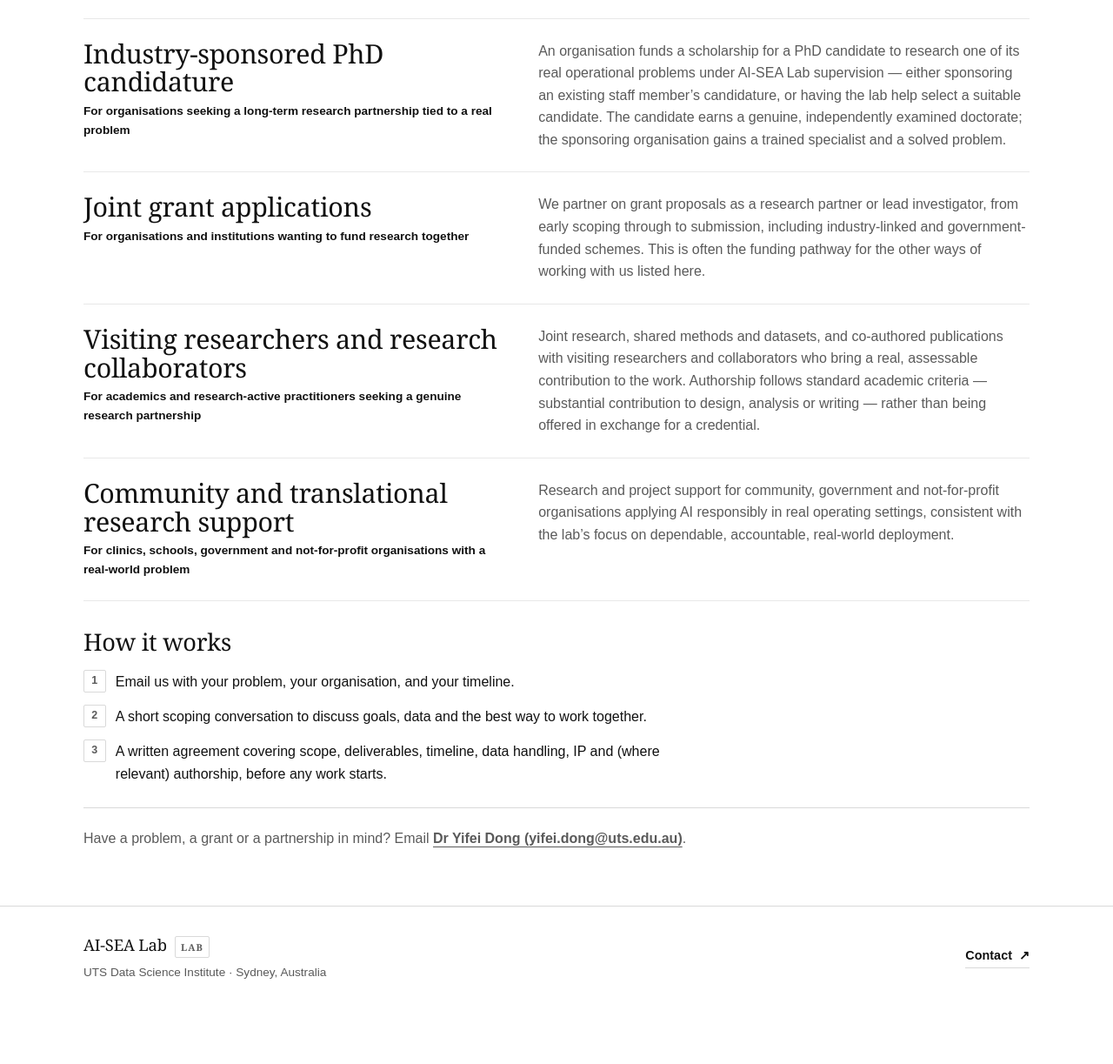
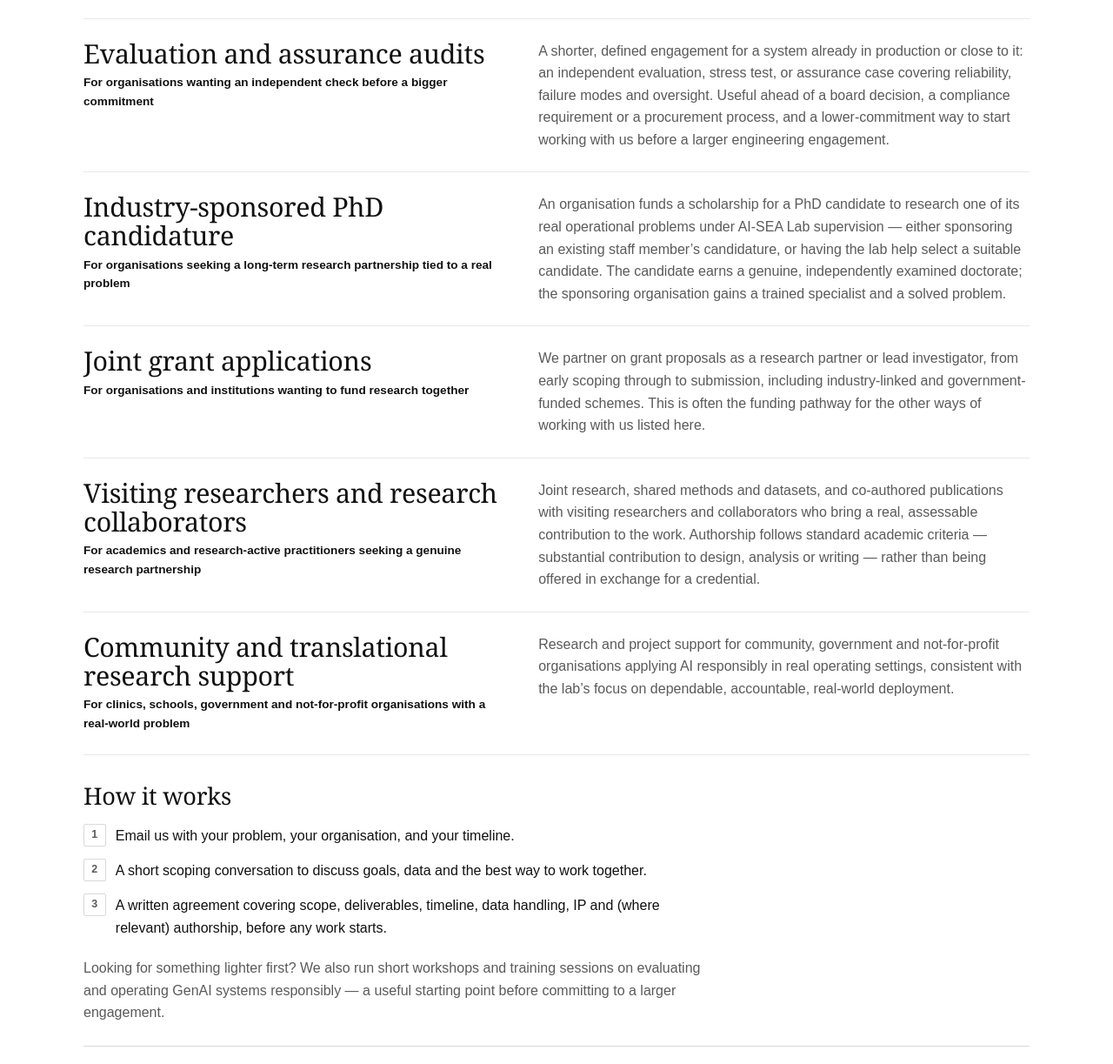
Before and after one commit to yifeidong-research/aisea-lab-website, an Astro site: page /collaborate in a window 1280 px wide. Shown: the part 576-1799 px from the top of the page at 87% size. Before the commit the page ends 1734 px from the top, so only its background shows below. Built offline with nearby package versions, Linux system fonts and the light colour scheme; Astro itself is replaced by a stand-in of ours.

Commit message:
Add Evaluation and assurance audits category + workshop note to Collaborate page

```diff
--- a/src/content/site.ts
+++ b/src/content/site.ts
@@ -74,6 +74,11 @@ export const collaborationWays: CollaborationWay[] = [
     detail: 'Many organisations have already adopted generative AI, but find the resulting system unreliable, hard to evaluate, or risky to scale. We apply systems engineering, evaluation methodology and assurance practice to take an existing GenAI prototype or pilot to dependable, accountable production operation, as a commissioned project with scope, deliverables and IP terms agreed in writing.',
   },
   {
+    title: 'Evaluation and assurance audits',
+    audience: 'For organisations wanting an independent check before a bigger commitment',
+    detail: 'A shorter, defined engagement for a system already in production or close to it: an independent evaluation, stress test, or assurance case covering reliability, failure modes and oversight. Useful ahead of a board decision, a compliance requirement or a procurement process, and a lower-commitment way to start working with us before a larger engineering engagement.',
+  },
+  {
     title: 'Industry-sponsored PhD candidature',
     audience: 'For organisations seeking a long-term research partnership tied to a real problem',
     detail: 'An organisation funds a scholarship for a PhD candidate to research one of its real operational problems under AI-SEA Lab supervision — either sponsoring an existing staff member\u2019s candidature, or having the lab help select a suitable candidate. The candidate earns a genuine, independently examined doctorate; the sponsoring organisation gains a trained specialist and a solved problem.',
@@ -94,6 +99,8 @@ export const collaborationWays: CollaborationWay[] = [
     detail: 'Research and project support for community, government and not-for-profit organisations applying AI responsibly in real operating settings, consistent with the lab\u2019s focus on dependable, accountable, real-world deployment.',
   },
 ];
+
+export const collaborationNote = 'Looking for something lighter first? We also run short workshops and training sessions on evaluating and operating GenAI systems responsibly \u2014 a useful starting point before committing to a larger engagement.';
 
 export const collaborationProcess = [
   'Email us with your problem, your organisation, and your timeline.',
--- a/src/pages/collaborate.astro
+++ b/src/pages/collaborate.astro
@@ -1,7 +1,7 @@
 ---
 import Base from '../layouts/Base.astro';
 import PageIntro from '../components/PageIntro.astro';
-import { collaborationIntro, collaborationProcess, collaborationWays, recruitment } from '../content/site';
+import { collaborationIntro, collaborationNote, collaborationProcess, collaborationWays, recruitment } from '../content/site';
 const description = 'Ways to work with AI-SEA Lab: industry, government, academia and community collaboration.';
 ---
 <Base title="Collaborate" description={description}>
@@ -20,6 +20,7 @@ const description = 'Ways to work with AI-SEA Lab: industry, government, academi
     <ol class="process-list">
       {collaborationProcess.map((step) => <li>{step}</li>)}
     </ol>
+    <p class="lab-about">{collaborationNote}</p>
     <section class="recruitment">
       <p>Have a problem, a grant or a partnership in mind? Email <a href={`mailto:${recruitment.contactEmail}`}>{recruitment.contactName} ({recruitment.contactEmail})</a>.</p>
     </section>
```
